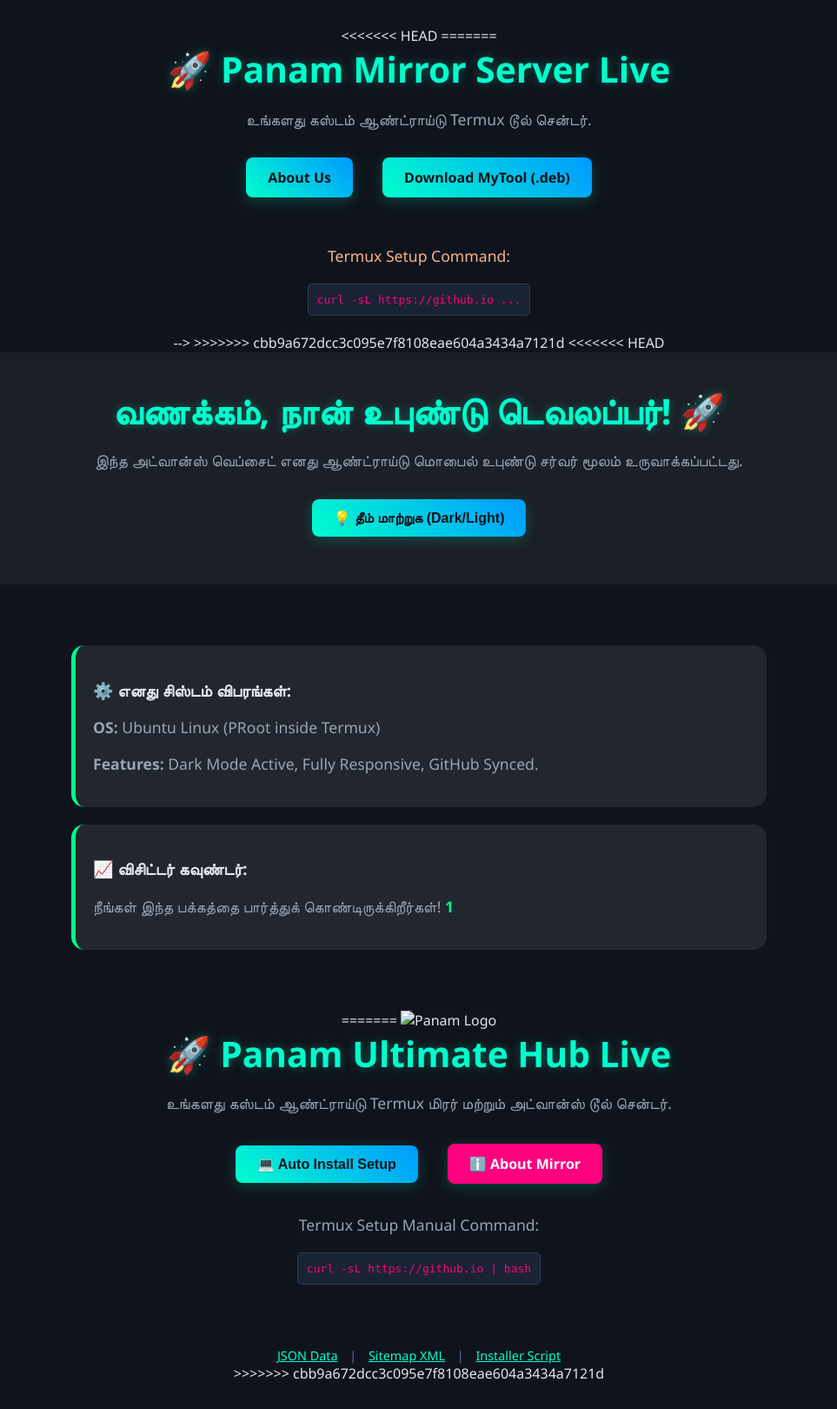
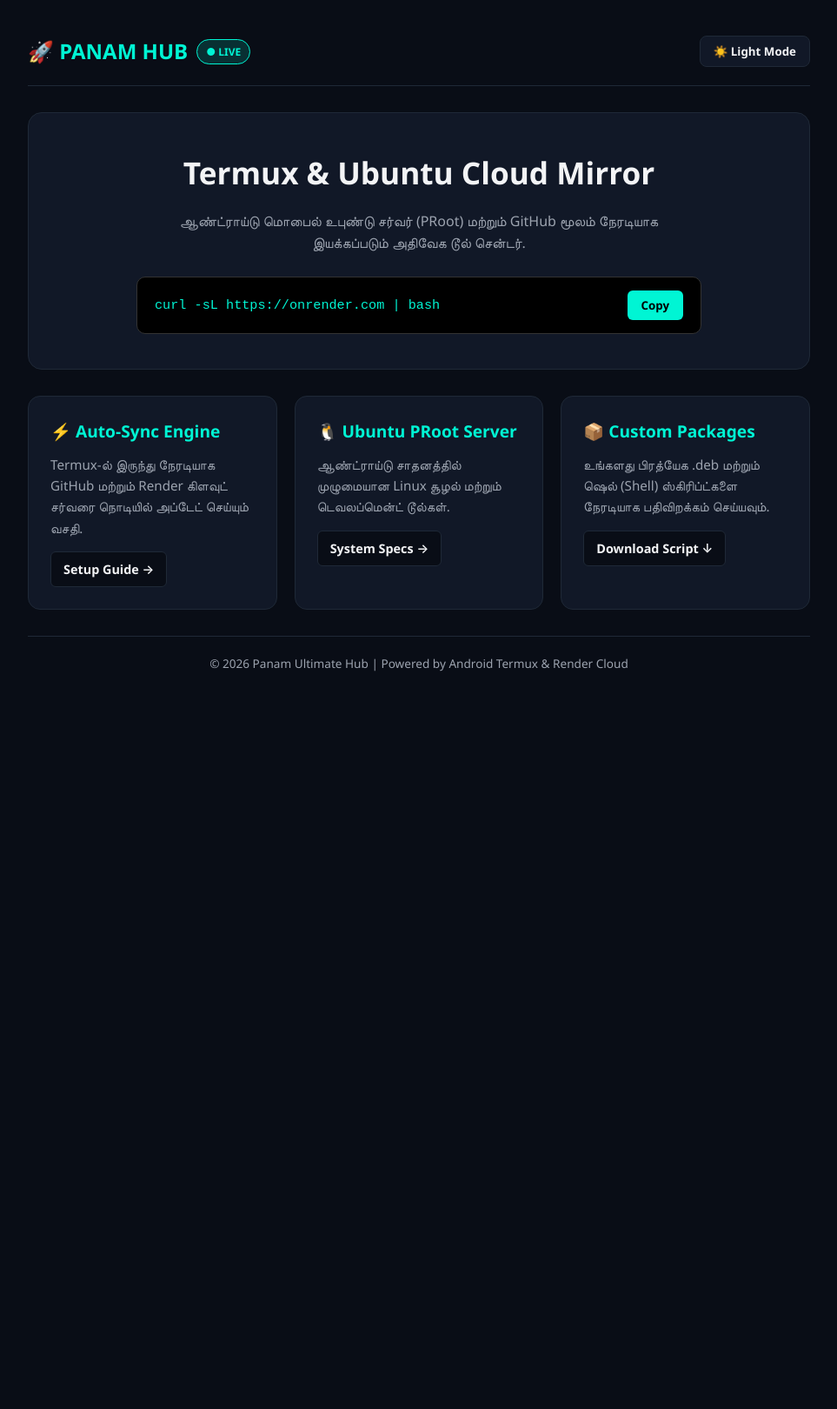
Before and after one commit to panamthevai/panam, a Flask app: page / in a window 1280 px wide. Shown: the whole page at 87% size, without its empty margins (158-1121 px from the left). After the commit the page ends 772 px from the top, so only its background shows below. Run offline with Flask 3, Linux system fonts and the light colour scheme; some libraries are stand-ins or nearby versions.

Commit message:
Fix Flask template and app.py for new UI

```diff
--- a/app.py
+++ b/app.py
@@ -1,188 +1,22 @@
+from flask import Flask, render_template, send_from_directory
 import os
-import sqlite3
-import smtplib
-import threading
-from email.mime.text import MIMEText
-from email.mime.multipart import MIMEMultipart
-from flask import Flask, render_template, request, redirect, url_for, flash
 
 app = Flask(__name__)
-app.secret_key = os.environ.get("SECRET_KEY", "super_secret_key_123")
-
-# --- 1. DATABASE CONNECTION (Cloud PostgreSQL அல்லது Local SQLite) ---
-DATABASE_URL = os.environ.get("DATABASE_URL") # Render/Supabase Postgres URL
-
-def get_db_connection():
-    if DATABASE_URL:
-        import psycopg2
-        from psycopg2.extras import RealDictCursor
-        conn = psycopg2.connect(DATABASE_URL, cursor_factory=RealDictCursor)
-        return conn, True
-    else:
-        conn = sqlite3.connect('ecommerce.db')
-        conn.row_factory = sqlite3.Row
-        return conn, False
-
-def init_db():
-    conn, is_pg = get_db_connection()
-    cur = conn.cursor()
-    id_type = "SERIAL PRIMARY KEY" if is_pg else "INTEGER PRIMARY KEY AUTOINCREMENT"
-
-    # Orders அட்டவணை (Table) உருவாக்குதல்
-    cur.execute(f'''
-        CREATE TABLE IF NOT EXISTS orders (
-            id {id_type},
-            customer_name TEXT NOT NULL,
-            customer_email TEXT NOT NULL,
-            phone TEXT NOT NULL,
-            address TEXT NOT NULL,
-            items TEXT NOT NULL,
-            total_amount REAL NOT NULL,
-            utr_number TEXT NOT NULL,
-            status TEXT DEFAULT 'Order Placed'
-        )
-    ''')
-    conn.commit()
-    cur.close()
-    conn.close()
-
-init_db()
-
-# --- 2. BACKGROUND EMAIL NOTIFICATION ---
-def send_email_task(customer_name, customer_email, order_id, total_amount, items):
-    sender_email = os.environ.get("SENDER_EMAIL")
-    app_password = os.environ.get("EMAIL_PASSWORD")
-
-    if not sender_email or not app_password:
-        print("Email credentials not set in Environment Variables.")
-        return
-
-    recipients = [sender_email]
-    if customer_email:
-        recipients.append(customer_email)
-
-    subject = f"ஆர்டர் உறுதிப்படுத்தப்பட்டது! - Order #{order_id}"
-    body = f"""வணக்கம் {customer_name},
-
-உங்கள் ஆர்டர் வெற்றிகரமாகப் பதிவு செய்யப்பட்டுள்ளது!
-
-ஆர்டர் எண் (Order ID): #{order_id}
-பொருட்கள்: {items}
-மொத்த தொகை: ₹{total_amount}
-தற்போதைய நிலை: Order Placed
-
-உங்கள் ஆர்டர் நிலையை இணையதளத்தில் 'Track Order' மூலம் தெரிந்துகொள்ளலாம்.
-நன்றி!
-"""
-    msg = MIMEMultipart()
-    msg['From'] = sender_email
-    msg['To'] = ", ".join(recipients)
-    msg['Subject'] = subject
-    msg.attach(MIMEText(body, 'plain', 'utf-8'))
-
-    try:
-        server = smtplib.SMTP('smtp.gmail.com', 587)
-        server.starttls()
-        server.login(sender_email, app_password)
-        server.sendmail(sender_email, recipients, msg.as_string())
-        server.quit()
-        print(f"Email sent for Order #{order_id}")
-    except Exception as e:
-        print(f"Email Error: {e}")
-
-# --- 3. ROUTES (பக்கங்கள்) ---
 
 @app.route('/')
-def index():
+def home():
     return render_template('index.html')
 
-# ஆர்டர் பதிவு செய்தல் (Checkout & Place Order)
-@app.route('/place_order', methods=['POST'])
-def place_order():
-    name = request.form.get('name')
-    email = request.form.get('email')
-    phone = request.form.get('phone')
-    address = request.form.get('address')
-    items = request.form.get('items')
-    total_amount = request.form.get('total_amount')
-    utr = request.form.get('utr')
+@app.route('/install.sh')
+def install_script():
+    return send_from_directory('.', 'install.sh', mimetype='text/plain')
 
-    conn, is_pg = get_db_connection()
-    cur = conn.cursor()
-    placeholder = "%s" if is_pg else "?"
-
-    query = f'''
-        INSERT INTO orders (customer_name, customer_email, phone, address, items, total_amount, utr_number)
-        VALUES ({placeholder}, {placeholder}, {placeholder}, {placeholder}, {placeholder}, {placeholder}, {placeholder})
-    '''
-    if is_pg:
-        query += " RETURNING id"
-
-    cur.execute(query, (name, email, phone, address, items, total_amount, utr))
-
-    if is_pg:
-        new_order_id = cur.fetchone()['id']
-    else:
-        new_order_id = cur.lastrowid
-
-    conn.commit()
-    cur.close()
-    conn.close()
-
-    # தளம் மெதுவாகாமல் இருக்க பின்னணியில் (Background) மெயில் அனுப்புதல்
-    threading.Thread(
-        target=send_email_task,
-        args=(name, email, new_order_id, total_amount, items)
-    ).start()
-
-    return render_template('order_success.html', order_id=new_order_id, name=name)
-
-# வாடிக்கையாளர் ஆர்டர் நிலை அறிதல் (Order Tracking)
-@app.route('/track', methods=['GET', 'POST'])
-def track_order():
-    order = None
-    if request.method == 'POST':
-        order_id = request.form.get('order_id')
-        phone = request.form.get('phone')
-
-        conn, is_pg = get_db_connection()
-        cur = conn.cursor()
-        placeholder = "%s" if is_pg else "?"
-
-        cur.execute(f"SELECT * FROM orders WHERE id = {placeholder} AND phone = {placeholder}", (order_id, phone))
-        order = cur.fetchone()
-        cur.close()
-        conn.close()
-
-        if not order:
-            flash("தவறான Order ID அல்லது மொபைல் எண்!")
-
-    return render_template('track.html', order=order)
-
-# Admin Panel - அனைத்து ஆர்டர்களையும் பார்க்க
-@app.route('/admin')
-def admin_panel():
-    conn, is_pg = get_db_connection()
-    cur = conn.cursor()
-    cur.execute("SELECT * FROM orders ORDER BY id DESC")
-    orders = cur.fetchall()
-    cur.close()
-    conn.close()
-    return render_template('admin.html', orders=orders)
-
-# Admin Status Update (Packed / Shipped / Delivered)
-@app.route('/update_status/<int:order_id>', methods=['POST'])
-def update_status(order_id):
-    new_status = request.form.get('status')
-    conn, is_pg = get_db_connection()
-    cur = conn.cursor()
-    placeholder = "%s" if is_pg else "?"
-
-    cur.execute(f"UPDATE orders SET status = {placeholder} WHERE id = {placeholder}", (new_status, order_id))
-    conn.commit()
-    cur.close()
-    conn.close()
-    return redirect(url_for('admin_panel'))
+@app.route('/<path:filename>')
+def serve_files(filename):
+    if os.path.exists(filename):
+        return send_from_directory('.', filename)
+    return "File not found", 404
 
 if __name__ == '__main__':
-    app.run(debug=True)
+    port = int(os.environ.get('PORT', 10000))
+    app.run(host='0.0.0.0', port=port)
--- a/templates/index.html
+++ b/templates/index.html
@@ -1,111 +1,268 @@
 <!DOCTYPE html>
-<<<<<<< HEAD
-=======
-<html>
-<head>
-    <title>Panam Mirror Tool-Kit</title>
-    <link rel="stylesheet" href="style.css">
-</head>
-<body>
-    <h1>🚀 Panam Mirror Server Live</h1>
-    <p>உங்களது கஸ்டம் ஆண்ட்ராய்டு Termux டூல் சென்டர்.</p>
-
-    <!-- பக்கங்களுக்கான லிங்க்குகள் -->
-    <a href="about.html" class="btn">About Us</a>
-    <a href="debs/mytool_1.0.2_all.deb" class="btn" download>Download MyTool (.deb)</a>
-
-    <br><br>
-    <p style="color: #fab387;">Termux Setup Command:</p>
-    <code>curl -sL https://github.io ...</code>
-</body>
-</html>
-
-
-<!--<!DOCTYPE html>-->
-<!--<html>-->
-<!--<head>-->
-<!--    <title>Panam Repository</title>-->
-<!--</head>-->
-<!--<body>-->
-<!--    <h1>Welcome to Panam Repository</h1>-->
-<!--    <p>உங்களது கஸ்டம் மிரர் சர்வர் வெற்றிகரமாக வேலை செய்கிறது!</p>-->
-<!--    -->
-<!--    <!-- About பக்கத்திற்கான லிங்க் -->-->
-<!--    <br>-->
-<!--    <a href="about.html" style="font-size: 20px; color: blue;">About Us பக்கத்திற்குச் செல்ல இங்கே கிளிக் செய்யவும்</a>-->
-<!--</body>-->
-<!--</html>-->
-
-<!DOCTYPE html>
->>>>>>> cbb9a672dcc3c095e7f8108eae604a3434a7121d
 <html lang="ta">
 <head>
     <meta charset="UTF-8">
     <meta name="viewport" content="width=device-width, initial-scale=1.0">
-<<<<<<< HEAD
-    <title>Advanced Ubuntu Developer Web</title>
+    <title>Panam Ultimate Hub | Termux & Linux Cloud Mirror</title>
     <style>
-        :root { --bg: #121212; --text: #ffffff; --primary: #00ff88; }
-        body.light { --bg: #ffffff; --text: #121212; --primary: #ff5722; }
-        body { background-color: var(--bg); color: var(--text); font-family: 'Segoe UI', sans-serif; margin: 0; padding: 0; transition: 0.3s; text-align: center; }
-        header { padding: 40px; background: rgba(255,255,255,0.05); backdrop-filter: blur(10px); }
-        h1 { color: var(--primary); font-size: 3rem; margin: 0; animation: pulse 2s infinite; }
-        .btn { background: var(--primary); color: #000; border: none; padding: 12px 24px; font-size: 16px; border-radius: 25px; cursor: pointer; font-weight: bold; margin: 10px; transition: 0.3s; }
-        .btn:hover { transform: scale(1.1); box-shadow: 0 0 15px var(--primary); }
-        .container { max-width: 800px; margin: 30px auto; padding: 20px; }
-        .card { background: rgba(255,255,255,0.08); padding: 20px; border-radius: 15px; margin: 20px 0; border-left: 5px solid var(--primary); text-align: left; }
-        @keyframes pulse { 0% { transform: scale(1); } 50% { transform: scale(1.02); } 100% { transform: scale(1); } }
+        :root {
+            --bg-color: #090d16;
+            --card-bg: #111827;
+            --text-main: #f3f4f6;
+            --text-muted: #9ca3af;
+            --accent: #00f5d4;
+            --accent-hover: #00cbb0;
+            --border-color: #1f2937;
+        }
+
+        .light-mode {
+            --bg-color: #f8fafc;
+            --card-bg: #ffffff;
+            --text-main: #0f172a;
+            --text-muted: #475569;
+            --accent: #0284c7;
+            --accent-hover: #0369a1;
+            --border-color: #e2e8f0;
+        }
+
+        * {
+            margin: 0;
+            padding: 0;
+            box-sizing: border-box;
+            font-family: 'Segoe UI', system-ui, -apple-system, sans-serif;
+            transition: background-color 0.3s, color 0.3s;
+        }
+
+        body {
+            background-color: var(--bg-color);
+            color: var(--text-main);
+            line-height: 1.6;
+            padding: 20px;
+        }
+
+        .container {
+            max-width: 900px;
+            margin: 0 auto;
+        }
+
+        /* Header */
+        header {
+            display: flex;
+            justify-content: space-between;
+            align-items: center;
+            padding: 20px 0;
+            border-bottom: 1px solid var(--border-color);
+            margin-bottom: 30px;
+        }
+
+        .logo {
+            font-size: 1.5rem;
+            font-weight: 800;
+            color: var(--accent);
+            display: flex;
+            align-items: center;
+            gap: 10px;
+        }
+
+        .status-badge {
+            font-size: 0.75rem;
+            background: rgba(0, 245, 212, 0.15);
+            color: var(--accent);
+            padding: 4px 10px;
+            border-radius: 20px;
+            border: 1px solid var(--accent);
+        }
+
+        .theme-btn {
+            background: var(--card-bg);
+            color: var(--text-main);
+            border: 1px solid var(--border-color);
+            padding: 8px 15px;
+            border-radius: 8px;
+            cursor: pointer;
+            font-weight: 600;
+        }
+
+        /* Hero Section */
+        .hero {
+            text-align: center;
+            padding: 40px 20px;
+            background: var(--card-bg);
+            border-radius: 16px;
+            border: 1px solid var(--border-color);
+            margin-bottom: 30px;
+        }
+
+        .hero h1 {
+            font-size: 2.2rem;
+            margin-bottom: 15px;
+        }
+
+        .hero p {
+            color: var(--text-muted);
+            max-width: 600px;
+            margin: 0 auto 25px;
+        }
+
+        /* Terminal Box */
+        .terminal-box {
+            background: #000000;
+            border: 1px solid #333;
+            border-radius: 10px;
+            padding: 15px 20px;
+            max-width: 650px;
+            margin: 0 auto;
+            display: flex;
+            justify-content: space-between;
+            align-items: center;
+            text-align: left;
+        }
+
+        .terminal-code {
+            color: #00f5d4;
+            font-family: 'Courier New', monospace;
+            font-size: 0.95rem;
+            overflow-x: auto;
+        }
+
+        .copy-btn {
+            background: var(--accent);
+            color: #000;
+            border: none;
+            padding: 8px 16px;
+            border-radius: 6px;
+            font-weight: bold;
+            cursor: pointer;
+            margin-left: 15px;
+            white-space: nowrap;
+        }
+
+        .copy-btn:hover {
+            background: var(--accent-hover);
+        }
+
+        /* Grid Cards */
+        .grid {
+            display: grid;
+            grid-template-columns: repeat(auto-fit, minmax(260px, 1fr));
+            gap: 20px;
+            margin-bottom: 30px;
+        }
+
+        .card {
+            background: var(--card-bg);
+            padding: 25px;
+            border-radius: 14px;
+            border: 1px solid var(--border-color);
+        }
+
+        .card h3 {
+            color: var(--accent);
+            margin-bottom: 10px;
+            font-size: 1.2rem;
+        }
+
+        .card p {
+            color: var(--text-muted);
+            font-size: 0.95rem;
+            margin-bottom: 15px;
+        }
+
+        .btn-link {
+            display: inline-block;
+            color: var(--text-main);
+            text-decoration: none;
+            background: var(--bg-color);
+            padding: 8px 14px;
+            border-radius: 6px;
+            border: 1px solid var(--border-color);
+            font-size: 0.9rem;
+            font-weight: 600;
+        }
+
+        .btn-link:hover {
+            border-color: var(--accent);
+            color: var(--accent);
+        }
+
+        /* Footer */
+        footer {
+            text-align: center;
+            color: var(--text-muted);
+            font-size: 0.85rem;
+            padding-top: 20px;
+            border-top: 1px solid var(--border-color);
+        }
     </style>
 </head>
 <body>
+
+<div class="container">
     <header>
-        <h1>வணக்கம், நான் உபுண்டு டெவலப்பர்! 🚀</h1>
-        <p>இந்த அட்வான்ஸ் வெப்சைட் எனது ஆண்ட்ராய்டு மொபைல் உபுண்டு சர்வர் மூலம் உருவாக்கப்பட்டது.</p>
-        <button class="btn" onclick="toggleTheme()">💡 தீம் மாற்றுக (Dark/Light)</button>
+        <div class="logo">
+            🚀 PANAM HUB <span class="status-badge">● LIVE</span>
+        </div>
+        <button class="theme-btn" onclick="toggleTheme()" id="themeBtn">☀️ Light Mode</button>
     </header>
-    <div class="container">
+
+    <section class="hero">
+        <h1>Termux & Ubuntu Cloud Mirror</h1>
+        <p>ஆண்ட்ராய்டு மொபைல் உபுண்டு சர்வர் (PRoot) மற்றும் GitHub மூலம் நேரடியாக இயக்கப்படும் அதிவேக டூல் சென்டர்.</p>
+
+        <div class="terminal-box">
+            <span class="terminal-code" id="cmdText">curl -sL https://onrender.com | bash</span>
+            <button class="copy-btn" onclick="copyCommand()" id="copyBtn">Copy</button>
+        </div>
+    </section>
+
+    <section class="grid">
         <div class="card">
-            <h3>⚙️ எனது சிஸ்டம் விபரங்கள்:</h3>
-            <p><strong>OS:</strong> Ubuntu Linux (PRoot inside Termux)</p>
-            <p><strong>Features:</strong> Dark Mode Active, Fully Responsive, GitHub Synced.</p>
+            <h3>⚡ Auto-Sync Engine</h3>
+            <p>Termux-ல் இருந்து நேரடியாக GitHub மற்றும் Render கிளவுட் சர்வரை நொடியில் அப்டேட் செய்யும் வசதி.</p>
+            <a href="#setup" class="btn-link" onclick="alert('மேலே உள்ள Termux கமாண்டை காப்பி செய்து இயக்கவும்!')">Setup Guide →</a>
         </div>
+
         <div class="card">
-            <h3>📈 விசிட்டர் கவுண்டர்:</h3>
-            <p>நீங்கள் இந்த பக்கத்தை பார்த்துக் கொண்டிருக்கிறீர்கள்! <span id="count" style="color:var(--primary); font-weight:bold;">1</span></p>
+            <h3>🐧 Ubuntu PRoot Server</h3>
+            <p>ஆண்ட்ராய்டு சாதனத்தில் முழுமையான Linux சூழல் மற்றும் டெவலப்மென்ட் டூல்கள்.</p>
+            <a href="#system" class="btn-link" onclick="showSysInfo()">System Specs →</a>
         </div>
-    </div>
-    <script>
-        function toggleTheme() { document.body.classList.toggle('light'); }
-        // Simple mock counter animation
-        setInterval(() => {
-            let count = document.getElementById('count');
-            count.innerText = parseInt(count.innerText) + Math.floor(Math.random() * 3) + 1;
-        }, 3000);
-    </script>
-=======
-    <title>Panam Ultimate Hub</title>
-    <link rel="stylesheet" href="assets/css/style.css">
-    <script src="assets/js/script.js"></script>
-</head>
-<body>
-    <img src="assets/images/logo.svg" alt="Panam Logo" width="120">
-    <h1>🚀 Panam Ultimate Hub Live</h1>
-    <p>உங்களது கஸ்டம் ஆண்ட்ராய்டு Termux மிரர் மற்றும் அட்வான்ஸ் டூல் சென்டர்.</p>
 
-    <div style="margin: 20px;">
-        <button class="btn" onclick="copyCommand()">💻 Auto Install Setup</button>
-        <a href="about.html" class="btn" style="background: #ff007f; color: white;">ℹ️ About Mirror</a>
-    </div>
+        <div class="card">
+            <h3>📦 Custom Packages</h3>
+            <p>உங்களது பிரத்யேக .deb மற்றும் ஷெல் (Shell) ஸ்கிரிப்ட்களை நேரடியாக பதிவிறக்கம் செய்யவும்.</p>
+            <a href="install.sh" download class="btn-link">Download Script ↓</a>
+        </div>
+    </section>
 
-    <p>Termux Setup Manual Command:</p>
-    <code id="cmdCode">curl -sL https://github.io | bash</code>
+    <footer>
+        <p>© 2026 Panam Ultimate Hub | Powered by Android Termux & Render Cloud</p>
+    </footer>
+</div>
 
-    <br>
-    <div style="margin-top: 30px; font-size: 0.9em; color: #6272a4;">
-        <a href="data/config.json" style="color: #00ffcc; margin: 10px;">JSON Data</a> |
-        <a href="data/sitemap.xml" style="color: #00ffcc; margin: 10px;">Sitemap XML</a> |
-        <a href="scripts/install.sh" style="color: #00ffcc; margin: 10px;">Installer Script</a>
-    </div>
->>>>>>> cbb9a672dcc3c095e7f8108eae604a3434a7121d
+<script>
+    function toggleTheme() {
+        document.body.classList.toggle('light-mode');
+        const btn = document.getElementById('themeBtn');
+        if (document.body.classList.contains('light-mode')) {
+            btn.innerText = '🌙 Dark Mode';
+        } else {
+            btn.innerText = '☀️ Light Mode';
+        }
+    }
+
+    function copyCommand() {
+        const cmd = document.getElementById('cmdText').innerText;
+        navigator.clipboard.writeText(cmd);
+        const btn = document.getElementById('copyBtn');
+        btn.innerText = 'Copied! ✅';
+        setTimeout(() => { btn.innerText = 'Copy'; }, 2000);
+    }
+
+    function showSysInfo() {
+        alert("OS: Ubuntu Linux (PRoot inside Termux)\nHost: Render Cloud\nSync: GitHub Auto-Deploy Active");
+    }
+</script>
+
 </body>
 </html>
```
